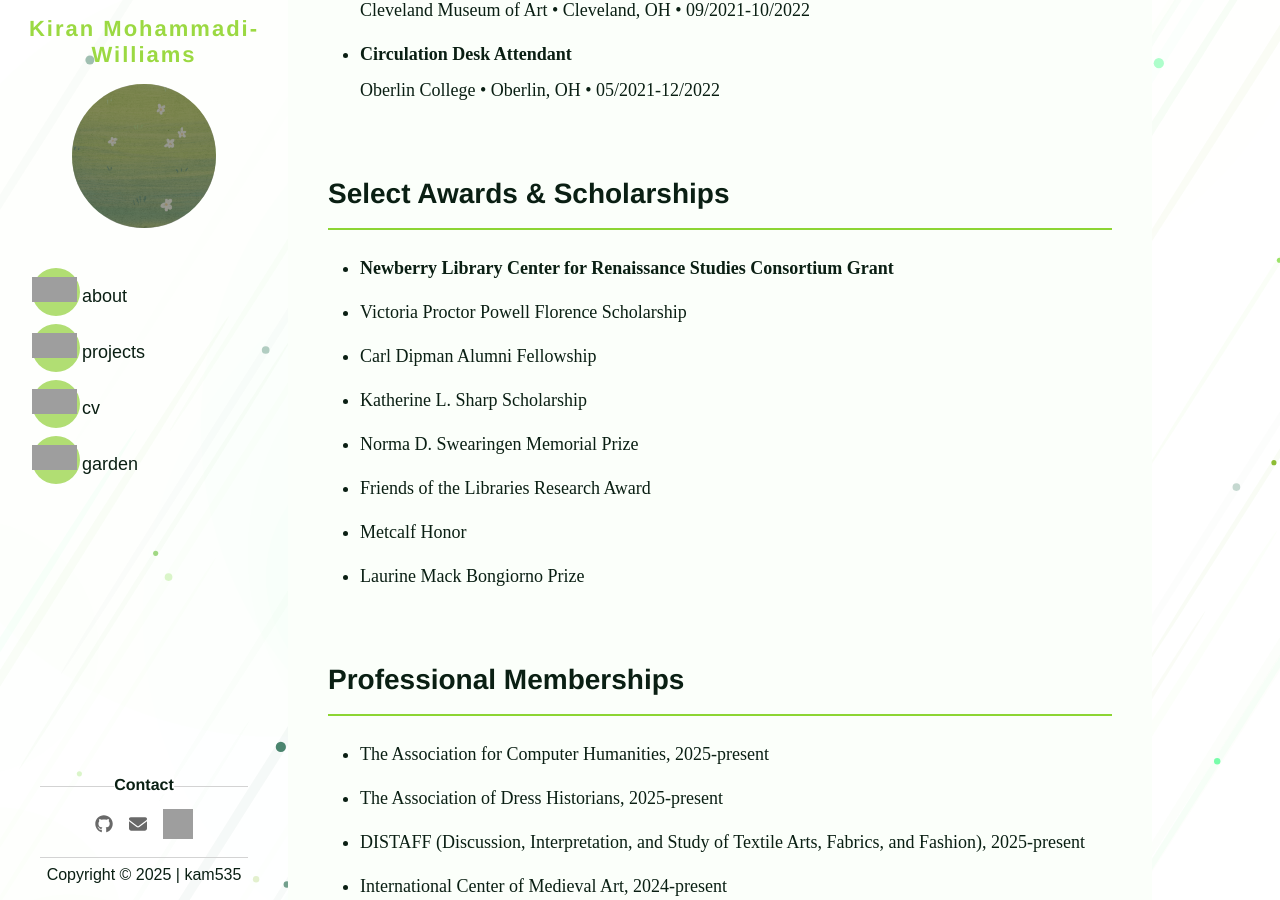
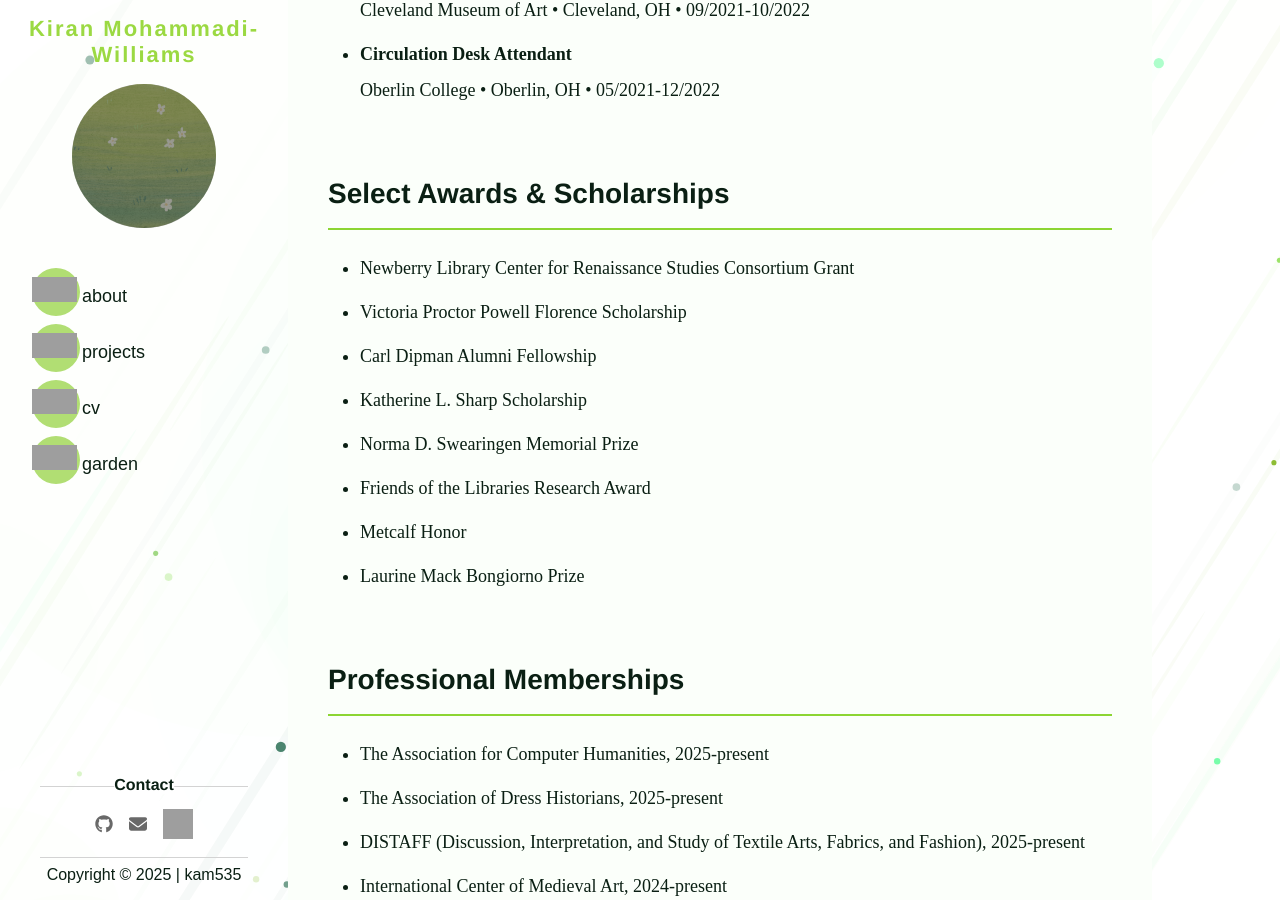
Before and after one commit to green-queen/green-queen.github.io, a Jekyll site: the page built from _pages/cv.md, in a window 1280 px wide and 900 px high, scrolled down 2178 px. Built offline with Jekyll 4.4.1, drawn with Linux system fonts in a browser that asks for light colours; some web fonts are replaced; grey boxes are pictures that could not be loaded.

Commit message:
Update cv.md

```diff
--- a/_pages/cv.md
+++ b/_pages/cv.md
@@ -82,7 +82,7 @@ Oberlin College • Oberlin, OH • 05/2021-12/2022
 ## Select Awards & Scholarships
 <hr>
 
-* **Newberry Library Center for Renaissance Studies Consortium Grant**
+* Newberry Library Center for Renaissance Studies Consortium Grant
 * Victoria Proctor Powell Florence Scholarship
 * Carl Dipman Alumni Fellowship
 * Katherine L. Sharp Scholarship
```
